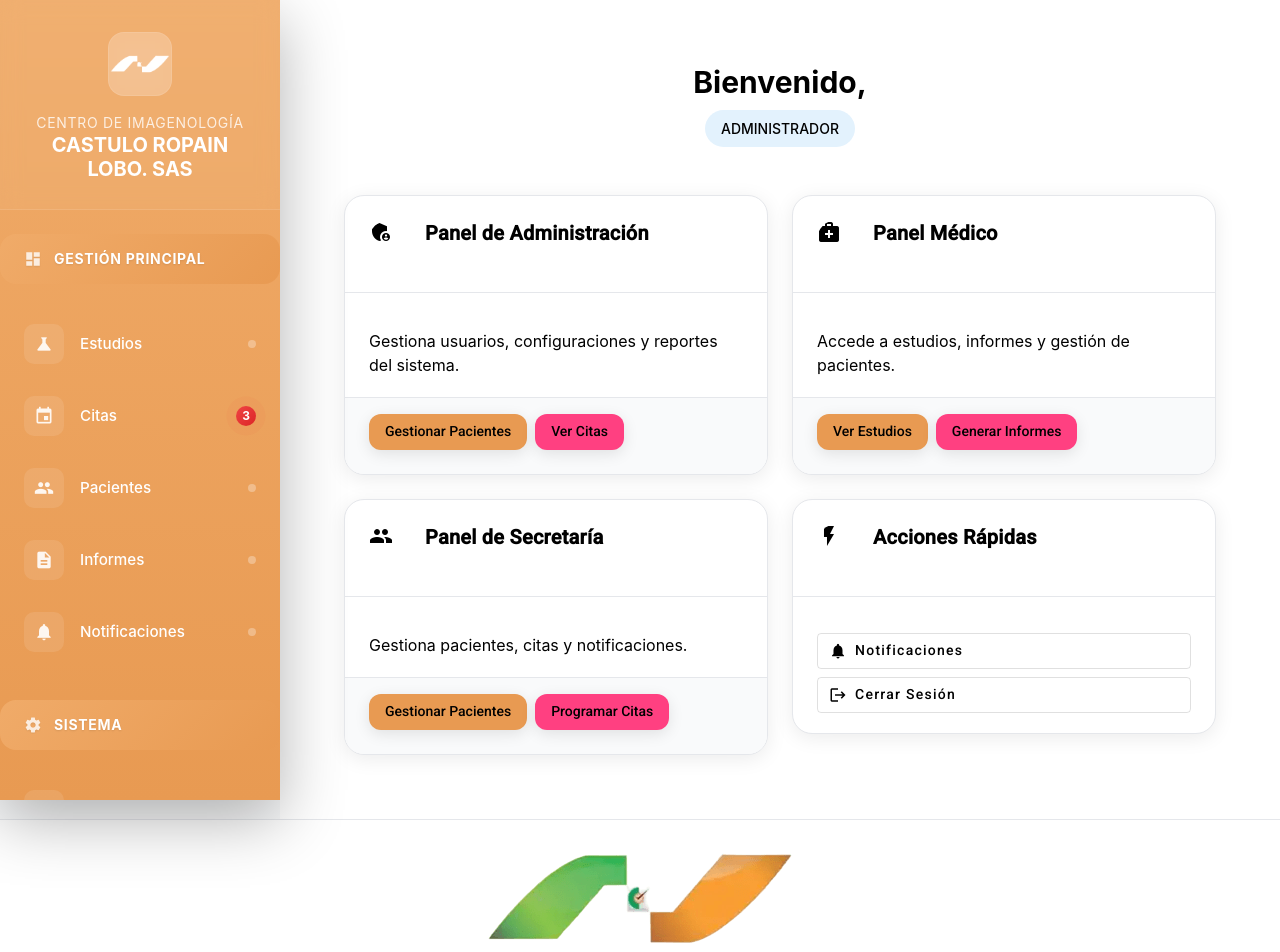
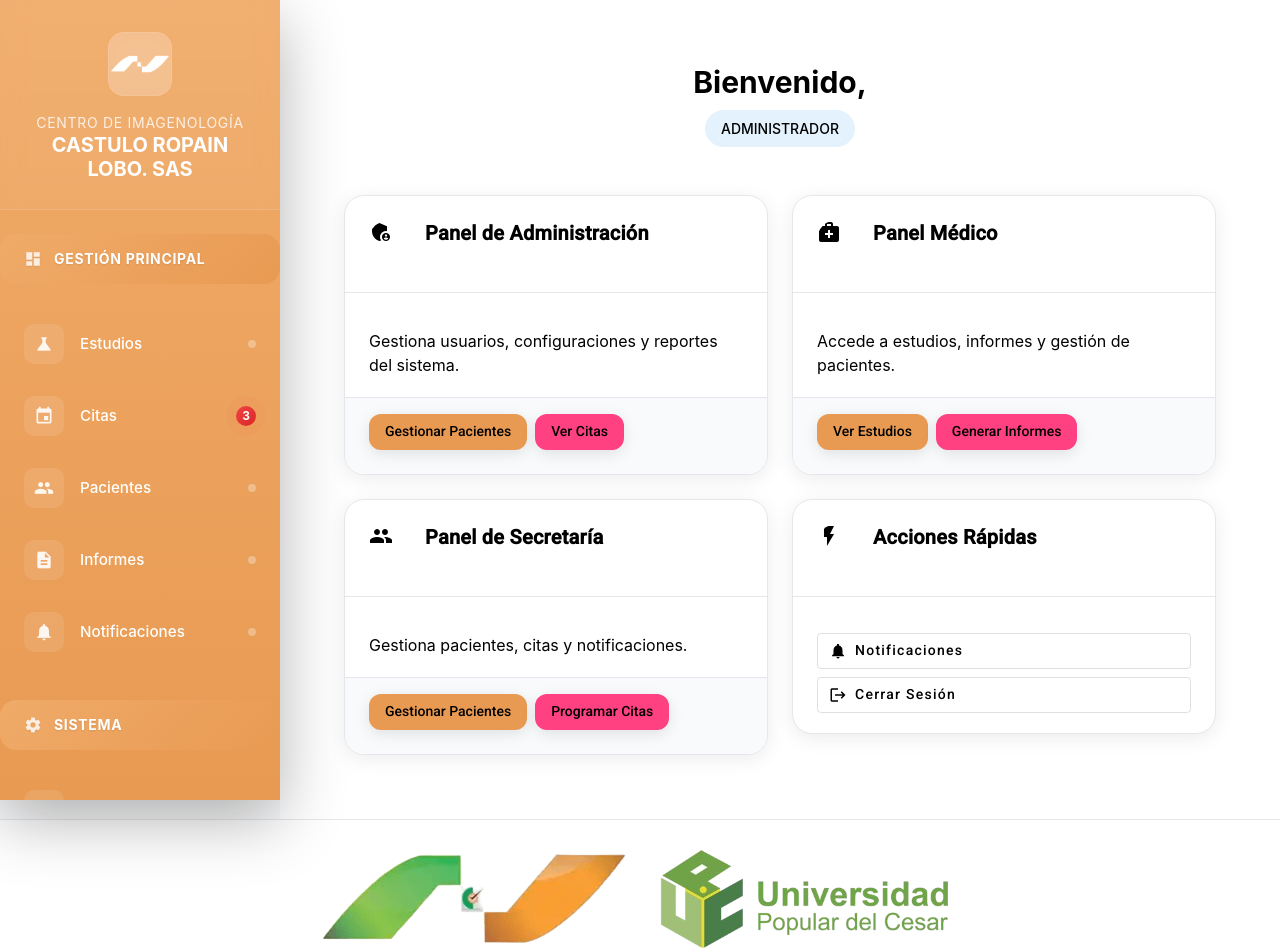
Before and after one commit to RaulRestrepoGonzalez/imagenologia, an Angular app in the folder frontend/: page /dashboard in a window 1280 px wide. Shown: the top 952 px of the page. Built offline with nearby package versions, Linux system fonts and the light colour scheme; sample sign-in values are in the browser's storage.

Commit message:
logos y ubicacion de los mismos

```diff
--- a/frontend/src/app/components/footer/footer.html
+++ b/frontend/src/app/components/footer/footer.html
@@ -2,7 +2,7 @@
   <div class="footer-content">
     <div class="footer-logo">
       <img src="assets/logo/logo.png" alt="Logo" class="logo-image">
-
+      <img src="assets/logo/logo-UPC.png" alt="Logo" class="logo-image">
     </div>
     <div class="footer-logo"><span>Sistema Clínico</span></div>
     <p class="footer-text">
```
Also changed, not shown: frontend/src/assets/logo/logo-UPC.png (added).
